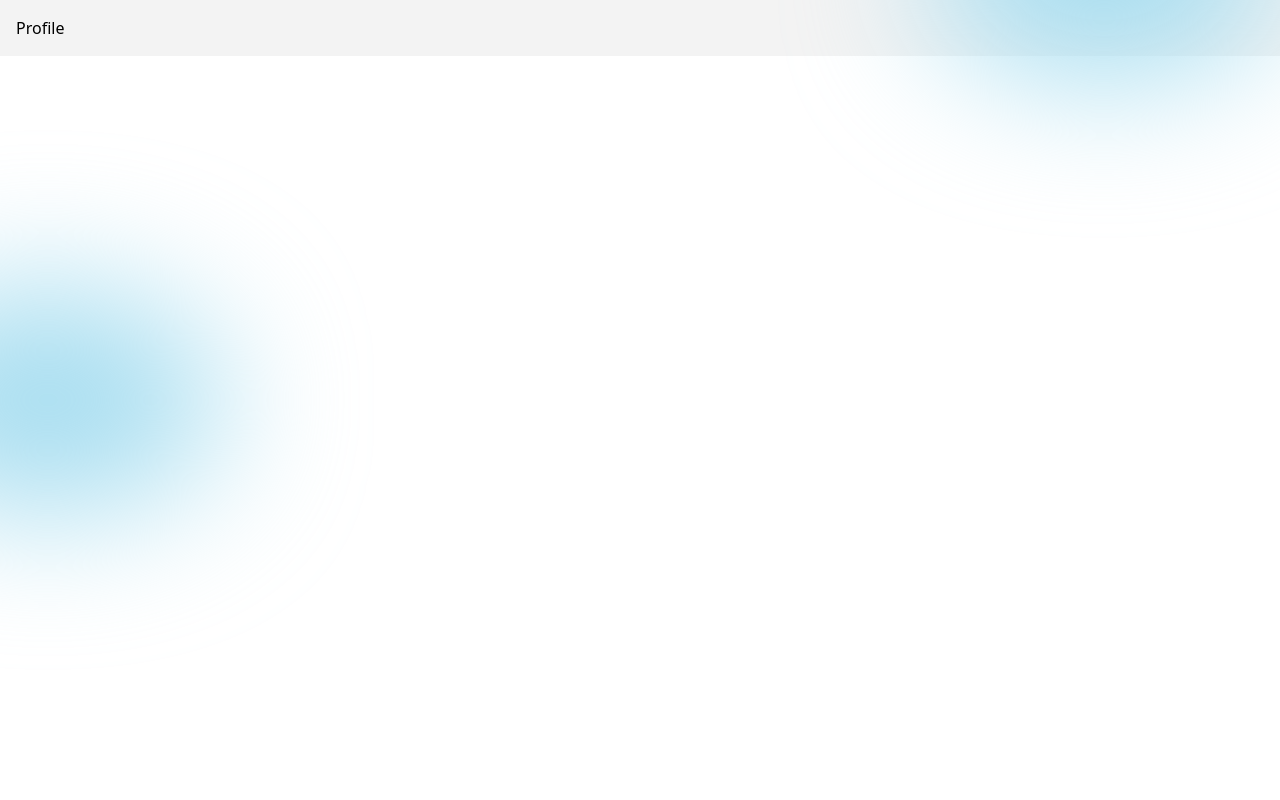
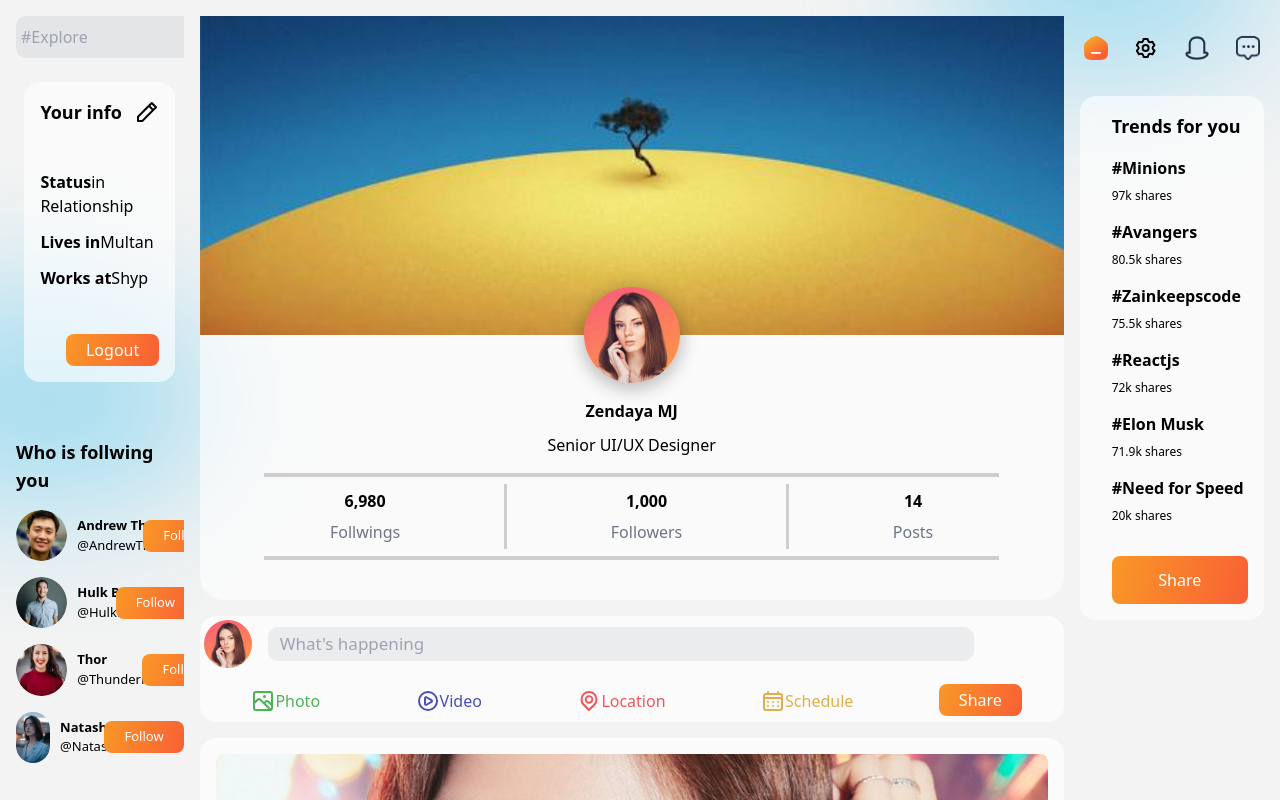
Before and after one commit to abdulkareemm/Social-Media, a React (Create React App) app in the folder client/: page /profile in a window 1280 px wide. Shown: the top 800 px of the page. Built offline with nearby package versions, Linux system fonts and the light colour scheme; the HTML template or start-up script is replaced by a standard one.

Commit message:
Profile page

```diff
--- a/client/src/components/home/ProfileSide.jsx
+++ b/client/src/components/home/ProfileSide.jsx
@@ -5,7 +5,7 @@ const ProfileSide = () => {
   return (
     <div className="w-[20rem] flex flex-col items-center gap-[1rem] overflow-hidden">
       <LogoSearch />
-      <ProfileCard />
+      <ProfileCard profilePage={true}/>
       <FollwersCard />
     </div>
   );
--- a/client/src/components/home/RigthSide.jsx
+++ b/client/src/components/home/RigthSide.jsx
@@ -8,7 +8,7 @@ import { Trend } from "./rightSideComponents";
 
 const RigthSide = () => {
   return (
-    <div className="w-[22rem] flex flex-col gap-[2rem] z-[1]">
+    <div className="w-[22rem] flex flex-col gap-[2rem]">
       <div className="flex flex-row justify-between mt-[1rem] p-1">
         <img
           src={Home}
--- a/client/src/components/home/postSideComponents/Post.jsx
+++ b/client/src/components/home/postSideComponents/Post.jsx
@@ -17,7 +17,7 @@ const Post = ({ data }) => {
         <img src={Share} alt="" />
         <img src={Commet} alt="" />
       </div>
-      <span>{data.likes} likes</span>
+      <span className="text-Gray text-[16px]">{data.likes} likes</span>
       <div className="flex gap-[0.70rem]">
         <span>
           <b>{data.name}</b>
--- a/client/src/components/home/profileSideComponents/FollwersCard.jsx
+++ b/client/src/components/home/profileSideComponents/FollwersCard.jsx
@@ -4,7 +4,7 @@ import { Followers } from "../../../data/follwersData";
 const FollwersCard = () => {
   return (
     <div className="w-full rounded-[0.7rem] gap-[1rem] flex flex-col text-[13px]">
-      <h3>Who is follwing you</h3>
+      <h3 className="font-bold text-lg">Who is follwing you</h3>
       {Followers.map((follower) => (
         <div
           key={follower.id}
--- a/client/src/components/home/profileSideComponents/ProfileCard.jsx
+++ b/client/src/components/home/profileSideComponents/ProfileCard.jsx
@@ -2,7 +2,8 @@ import React from "react";
 import Cover from "../../../img/cover.jpg";
 import Profile from "../../../img/profileImg.jpg";
 
-const ProfileCard = () => {
+const ProfileCard = ({ profilePage }) => {
+  console.log(profilePage);
   return (
     <div className="rounded-[1.5rem] flex flex-col relative gap-[1rem] overflow-x-clip bg-cardColor">
       <div className="flex relative items-center justify-center flex-col">
@@ -29,10 +30,28 @@ const ProfileCard = () => {
             <span className="font-bold">1,000</span>
             <span className="text-Gray">Followers</span>
           </div>
+          {profilePage ? (
+            ""
+          ) : (
+            <>
+              {" "}
+              <div className="h-[120%] border-l-[3px] border-hrColor" />
+              <div className="flex flex-col items-center justify-center gap-[0.4rem]">
+                <span className="font-bold">14</span>
+                <span className="text-Gray">Posts</span>
+              </div>
+            </>
+          )}
         </div>
         <hr className="w-[85%] border-[2px] border-hrColor" />
       </div>
-      <span className="font-bold text-Orange self-center mb-[1rem] cursor-pointer">My Profile</span>
+      {profilePage ? (
+        <span className="font-bold text-Orange self-center mb-[1rem] cursor-pointer">
+          My Profile
+        </span>
+      ) : (
+        <span className=" mb-[1.5rem]"></span>
+      )}
     </div>
   );
 };
--- /dev/null
+++ b/client/src/components/profile/ProfileLeft.jsx
@@ -0,0 +1,15 @@
+import React from 'react'
+import {FollwersCard, LogoSearch} from "../home/profileSideComponents"
+import Info from './left-section/Info'
+
+const ProfileLeft = () => {
+  return (
+        <div className="w-[20rem] flex flex-col items-center gap-[1.5rem] overflow-hidden">
+        <LogoSearch />
+        <Info />
+        <FollwersCard/>
+</div>
+  )
+}
+
+export default ProfileLeft
--- /dev/null
+++ b/client/src/components/profile/index.js
@@ -0,0 +1 @@
+export {default as ProfileLeft} from "./ProfileLeft"
--- /dev/null
+++ b/client/src/components/profile/left-section/Info.jsx
@@ -0,0 +1,38 @@
+import React from "react";
+import { UilPen } from "@iconscout/react-unicons";
+
+const Info = () => {
+  return (
+    <div className="flex flex-col gap-[0.75rem] bg-cardColor p-[1rem] rounded-[1rem] w-[90%] mb-[2rem]">
+      <div className="flex justify-between items-center mb-[2rem]">
+        <h4 className="font-bold text-lg">Your info</h4>
+        <UilPen className="w-6 cursor-pointer" />
+      </div>
+      <div >
+        <span>
+          <b>Status</b>
+        </span>
+        <span>in Relationship</span>
+      </div>
+      <div>
+        <span>
+          <b>Lives in</b>
+        </span>
+        <span>Multan</span>
+      </div>
+      <div>
+        <span>
+          <b>Works at</b>
+        </span>
+        <span>Shyp</span>
+      </div>
+      <div className="flex items-center justify-end mt-[2rem]">
+        <button className=" h-[2rem] pl-[20px] pr-[20px] text-white hover:text-black hover:font-bold border-none rounded-[0.5rem] transition-all ease-out duration-100 bg-[linear-gradient(106.23deg,_#f99827,_#f95f35_100%)]">
+          Logout
+        </button>
+      </div>
+    </div>
+  );
+};
+
+export default Info;
--- /dev/null
+++ b/client/src/components/profile/left-section/index.js
@@ -0,0 +1 @@
+export {default as Info} from "./Info"
--- a/client/src/pages/Home.jsx
+++ b/client/src/pages/Home.jsx
@@ -3,7 +3,7 @@ import { PostSide, ProfileSide, RigthSide } from "../components/home";
 
 const Home = () => {
   return (
-    <div className="flex flex-row gap-[1rem] min-w-full">
+    <div className="flex flex-row gap-[1rem] relative">
       <ProfileSide />
       <PostSide />
       <RigthSide />
--- a/client/src/pages/Profile.jsx
+++ b/client/src/pages/Profile.jsx
@@ -1,9 +1,19 @@
 import React from 'react'
+import { ProfileCard } from '../components/home/profileSideComponents';
+import {ProfileLeft} from "../components/profile"
+import {PostSide,RigthSide} from "../components/home"
 
 const Profile = () => {
   return (
-    <div>Profile</div>
-  )
+    <div className="flex flex-row gap-[1rem] relative">
+      <ProfileLeft />
+      <div className="flex flex-col gap-[1rem]">
+        <ProfileCard profilePage={false}/>
+        <PostSide />
+      </div>
+      <RigthSide />
+    </div>
+  );
 }
 
 export default Profile
```
